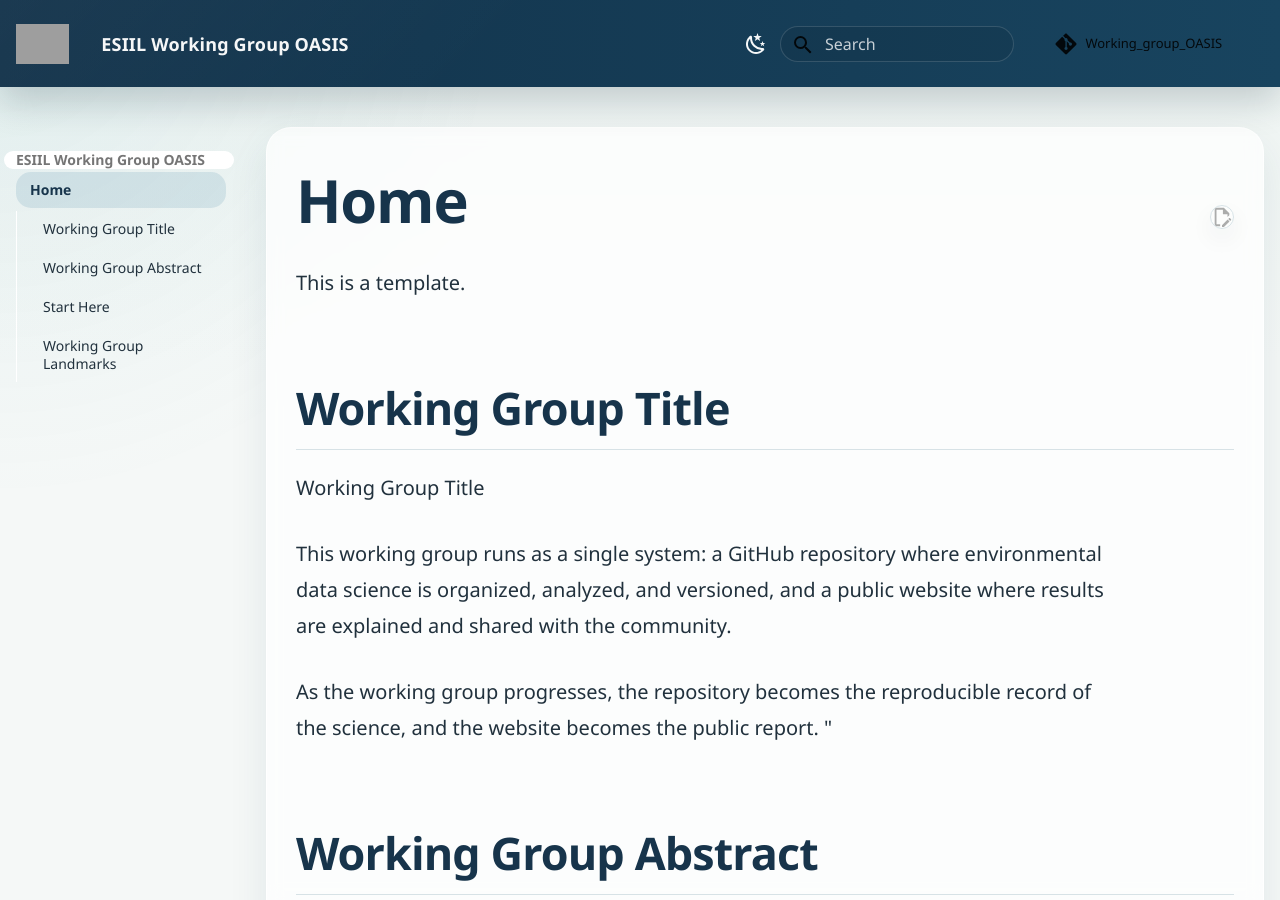
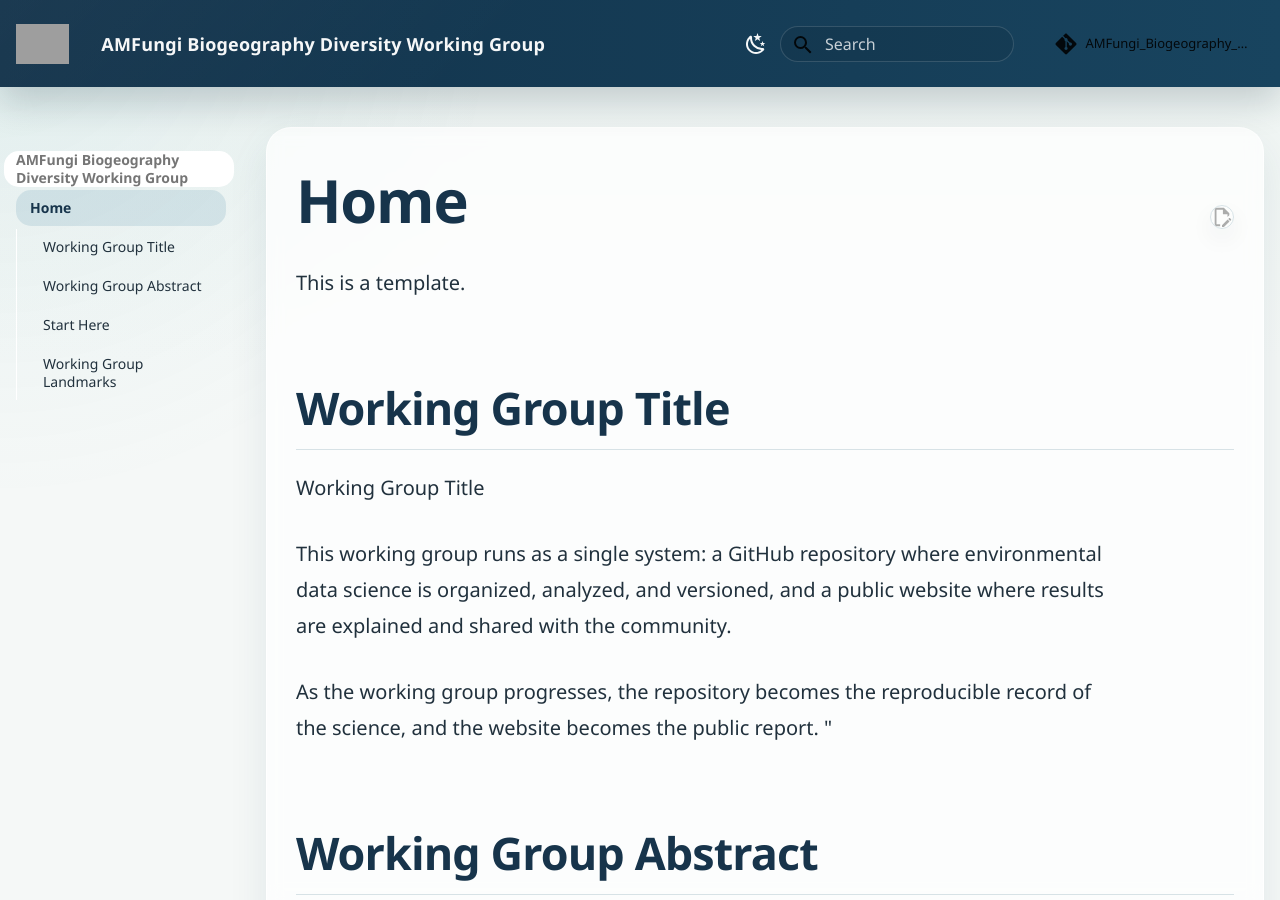
Before and after one commit to CU-ESIIL/AMFungi_Biogeography_Diversity, an MkDocs documentation site: the page built from docs/index.md, in a window 1280 px wide and 900 px high. Built offline with MkDocs 1.6.1 and Material for MkDocs 9.7.7, drawn with Linux system fonts in a browser that asks for light colours; comment, search, counter and statistics services are not loaded; grey boxes are pictures that could not be loaded.

Commit message:
update github repo name mkdocs.yml

```diff
--- a/mkdocs.yml
+++ b/mkdocs.yml
@@ -1,10 +1,10 @@
-site_name: 'ESIIL Working Group OASIS'
+site_name: 'AMFungi Biogeography Diversity Working Group'
 site_description: 'Repository and website template for ESIIL working groups'
 site_author: Natalie Rodriguez
 site_url: https://cu-esiil.github.io/AMFungi_Biogeography_Diversity
 
 # Repository
-repo_name: Working_group_OASIS
+repo_name: AMFungi_Biogeography_Diversity
 repo_url: https://github.com/CU-ESIIL/AMFungi_Biogeography_Diversity
 # The edit URI points MkDocs Material at the docs/ source so page edit links open in GitHub edit mode.
 edit_uri: edit/main/docs/
```
